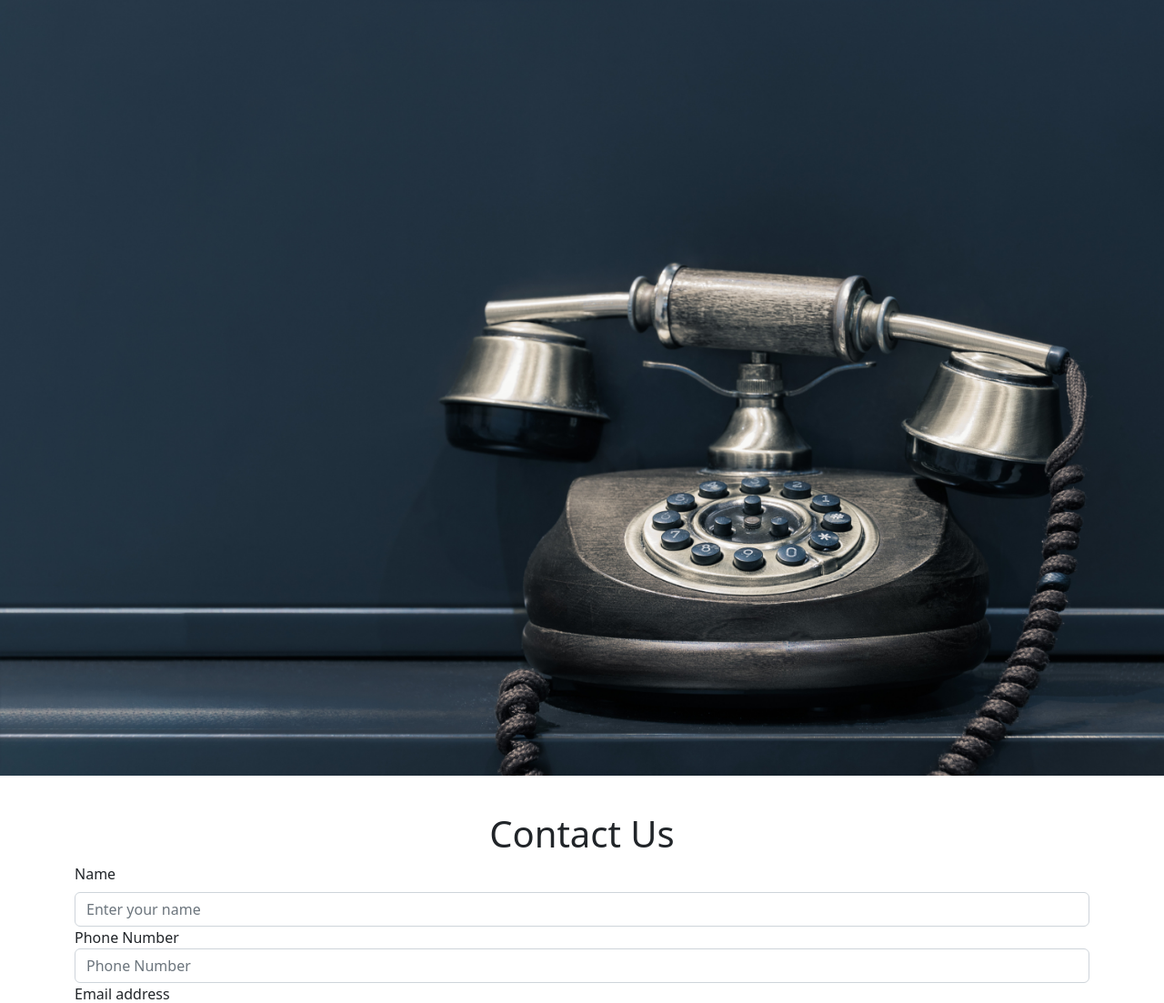
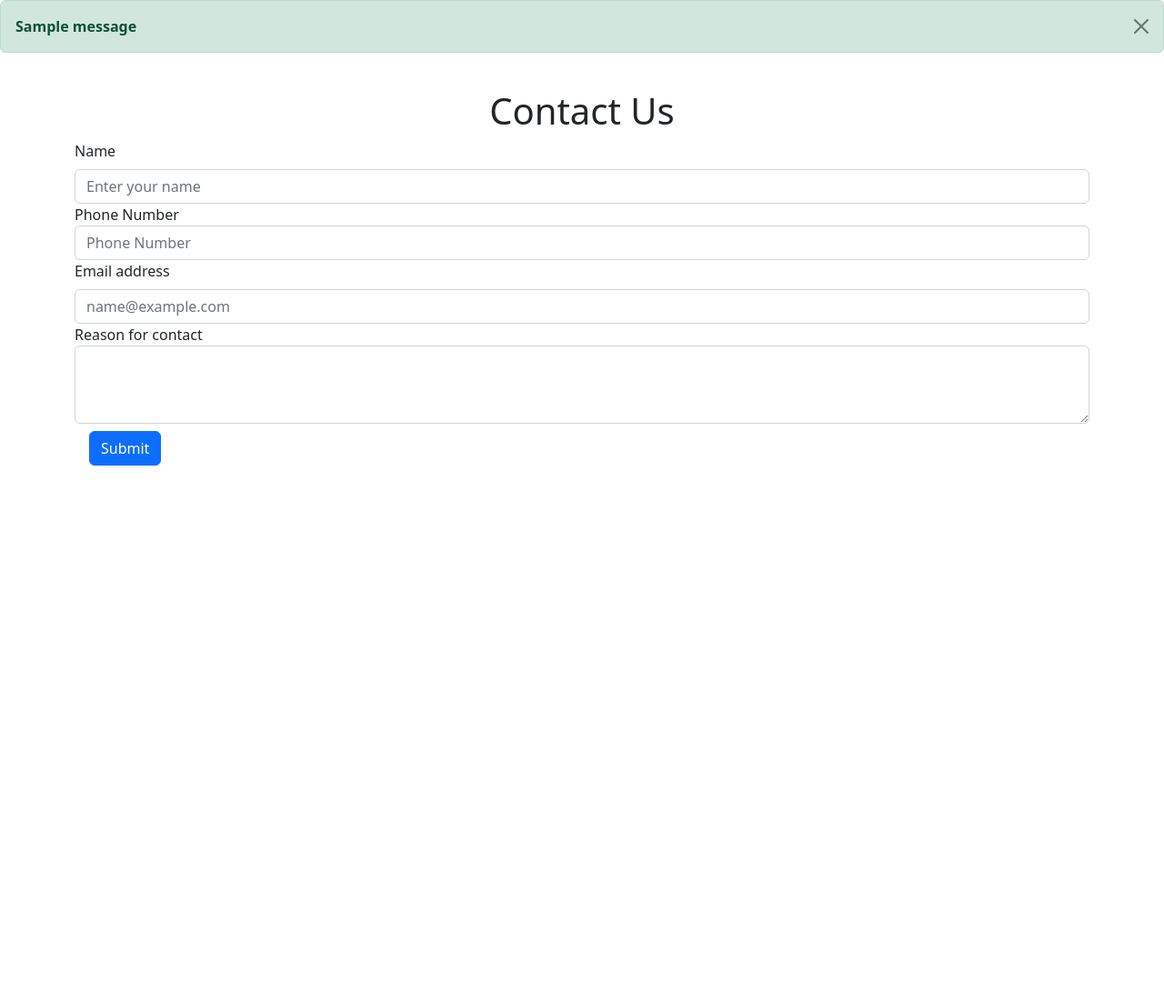
Before and after one commit to JoelDJ2002/Hello, a Django app: template templates/contact.html in a window 1280 px wide. Shown: the part 56-1159 px from the top of the page at 91% size. After the commit the page ends 568 px from the top, so only its background shows below. Run offline with Django 3.2, Linux system fonts and the light colour scheme; the template is opened without the code that fills it, so the values that code supplies are empty; tables that the repository leaves empty hold one stand-in row (values such as "Sample post"); one stand-in notice (Sample message) is shown.

Commit message:
Contact page is active with mesaages

```diff
--- a/Hello/settings.py
+++ b/Hello/settings.py
@@ -12,6 +12,7 @@ https://docs.djangoproject.com/en/4.0/ref/settings/
 
 from pathlib import Path
 import os
+from django.contrib.messages import constants as messages
 
 # Build paths inside the project like this: BASE_DIR / 'subdir'.
 BASE_DIR = Path(__file__).resolve().parent.parent
--- a/home/models.py
+++ b/home/models.py
@@ -1,4 +1,6 @@
 from django.db import models
+# make mmigrations - make changes and save them ina file
+#migrste - apply the changes made by makemigrations
 
 # Create your models here.
 class Contact(models.Model):
@@ -7,3 +9,7 @@ class Contact(models.Model):
     email = models.CharField(max_length=125)
     desc = models.TextField()
     date = models.DateField()
+
+
+    def __str__(self):
+        return self.name
--- a/home/views.py
+++ b/home/views.py
@@ -1,9 +1,11 @@
+from email import message
 from unicodedata import name
 from urllib import request
 from django.shortcuts import render, HttpResponse
 
 from home.models import Contact
 from datetime import datetime
+from django.contrib import messages
 
 # Create your views here.
 
@@ -12,6 +14,7 @@ def index (request):
         'variable':"Joel DJ is great",
         'variable1':"Jaison MahaBuddhi"
         }
+
     return render (request, 'index.html')
     # return HttpResponse("this is home page")
 def about (request):
@@ -29,4 +32,5 @@ def contact (request):
         desc = request.POST.get('desc')
         contact = Contact(name=name, phone=phone, email=email, desc=desc, date = datetime.today() )
         contact.save()
+        messages.success(request, 'Message Sent')
     return render (request, 'contact.html')
--- a/templates/base.html
+++ b/templates/base.html
@@ -3,12 +3,15 @@
   <head>
     <meta charset="utf-8">
     <meta name="viewport" content="width=device-width, initial-scale=1">
-    <title>Joel DJ Restocafe</title>
+    <title>{%block title%}{%endblock title%}  Joel DJ Restocafe</title>
     <link href="https://cdn.jsdelivr.net/npm/bootstrap@5.2.0-beta1/dist/css/bootstrap.min.css" rel="stylesheet" integrity="sha384-0evHe/X+R7YkIZDRvuzKMRqM+OrBnVFBL6DOitfPri4tjfHxaWutUpFmBp4vmVor" crossorigin="anonymous">
   </head>
   <body>
 <nav class="navbar navbar-expand-lg navbar-dark bg-dark">
-  <div class="container-fluid">
+
+
+
+  <div class="container-fluid ">
     <a class="navbar-brand" href="#">Food</a>
     <button class="navbar-toggler" type="button" data-bs-toggle="collapse" data-bs-target="#navbarSupportedContent" aria-controls="navbarSupportedContent" aria-expanded="false" aria-label="Toggle navigation">
       <span class="navbar-toggler-icon"></span>
@@ -46,6 +49,17 @@
     </div>
   </div>
 </nav>
+
+{% if messages %}
+{% for message in messages %}
+<div class="alert alert-{{ message.tags }} alert-dismissible fade show my-0" role="alert">
+ <strong> {{ message }} </strong>
+  <button type="button" class="btn-close" data-bs-dismiss="alert" aria-label="Close"></button>
+</div>
+ {% endfor %}
+{% endif %}
+
+
 {%block body%}
 {% endblock body%}
 
--- a/templates/contact.html
+++ b/templates/contact.html
@@ -5,7 +5,7 @@ Contact
 
 {%block body%}
 <div class="container-fluid px-0 mb-3">
-    <img src="/static/big/contact.jpg" alt="bigwig" class="d-block w-100 mx-0" style="width:50% ; height:10%;">
+
 </div>
 <div class="container mb-3 py-4">
     <h1 class="text-center">Contact Us</h1>
```
Also changed, not shown: db.sqlite3.
